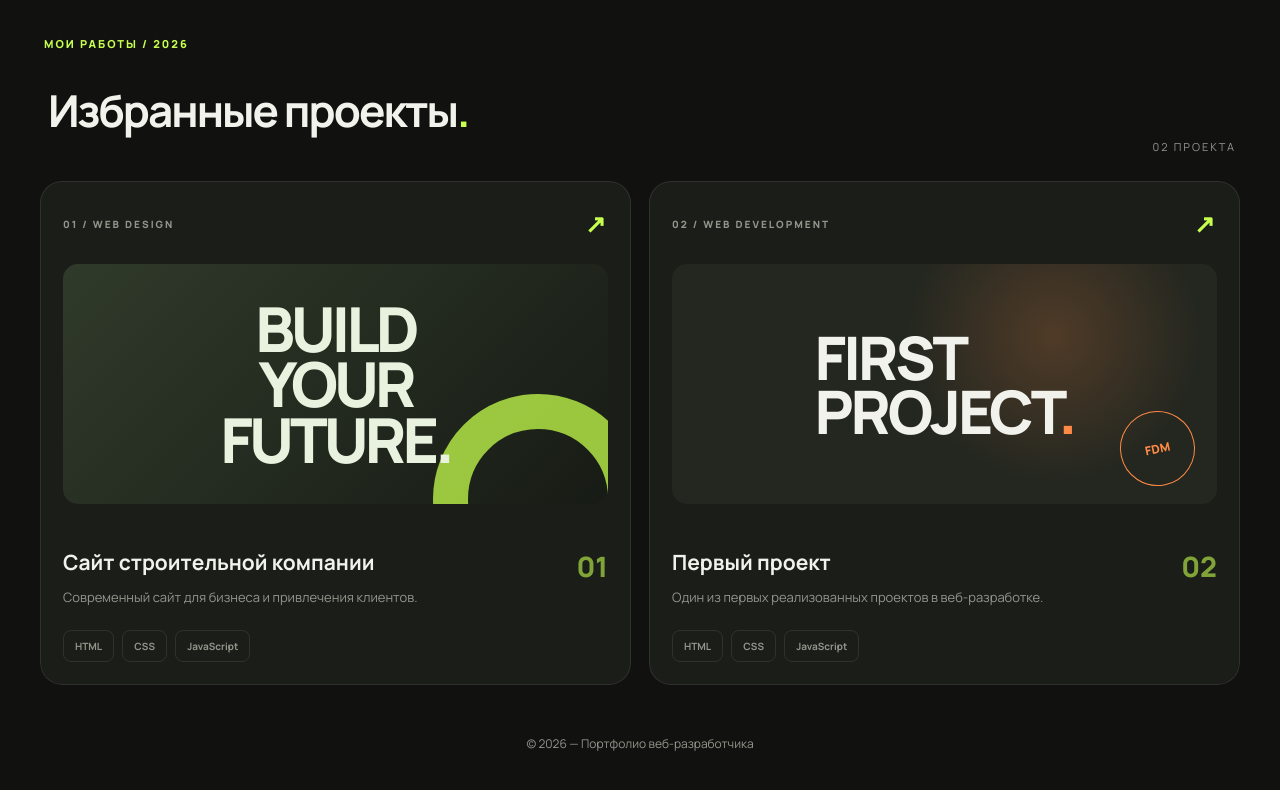
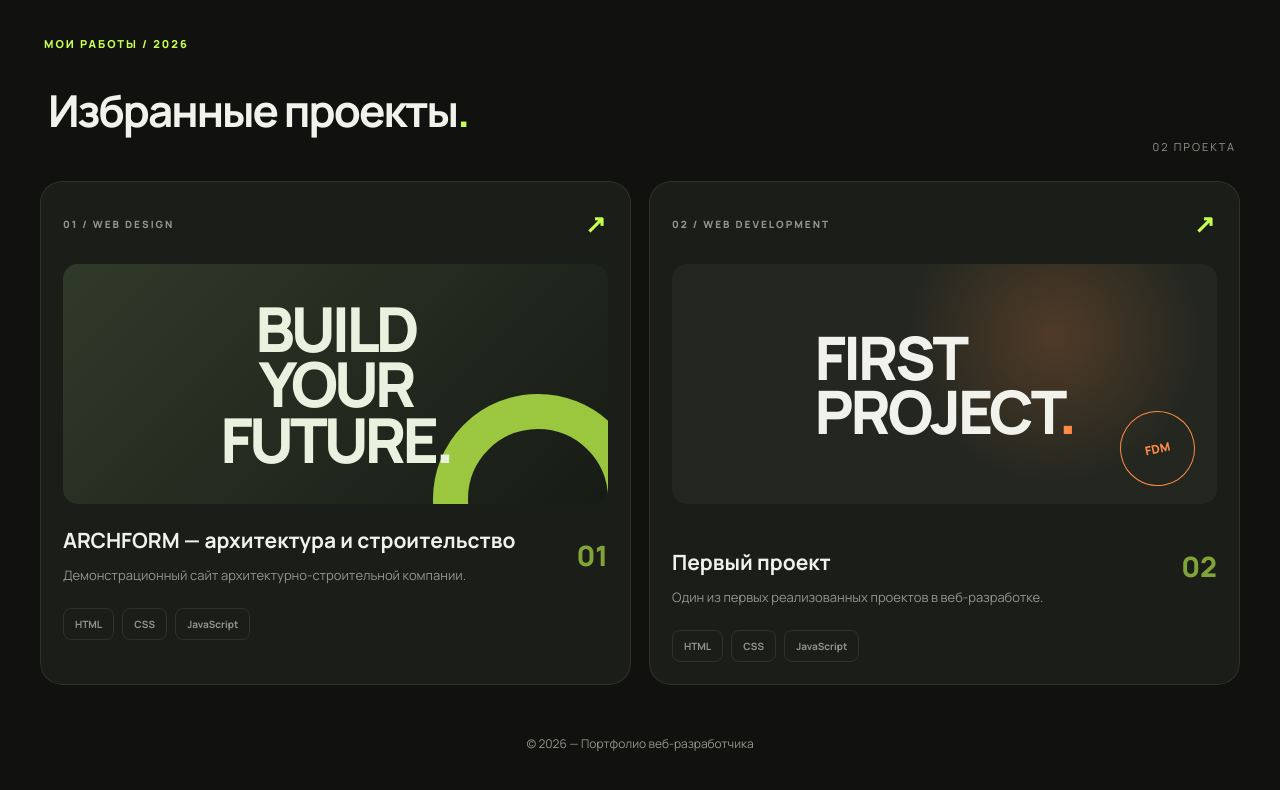
Before and after one commit to Fedorov710/dev-portfolio-bento, a plain HTML site: page index.html in a window 1280 px wide. Shown: the part 886-1676 px from the top of the page. Drawn offline with Linux system fonts and the light colour scheme.

Commit message:
Revise project card for ARCHFORM site
Updated project details for ARCHFORM website.

```diff
--- a/index.html
+++ b/index.html
@@ -66,7 +66,7 @@
     <p class="projects-count">02 ПРОЕКТА</p>
   </div>
 
-  <article class="project-card project-construction">
+  <a href="https://fedorov710.github.io/archform-website/" class="project-card project-construction" target="_blank" rel="noopener noreferrer" aria-label="Открыть сайт ARCHFORM в новой вкладке">
     <div class="project-top">
       <span>01 / WEB DESIGN</span>
       <span class="project-arrow">↗</span>
@@ -79,8 +79,8 @@
 
     <div class="project-info">
       <div>
-        <h3>Сайт строительной компании</h3>
-        <p>Современный сайт для бизнеса и привлечения клиентов.</p>
+       <h3>ARCHFORM — архитектура и строительство</h3>
+       <p>Демонстрационный сайт архитектурно-строительной компании.</p>
       </div>
       <span class="project-number">01</span>
     </div>
@@ -90,7 +90,7 @@
       <span>CSS</span>
       <span>JavaScript</span>
     </div>
-  </article>
+  </a>
 
   <article class="project-card project-first">
     <div class="project-top">
```
